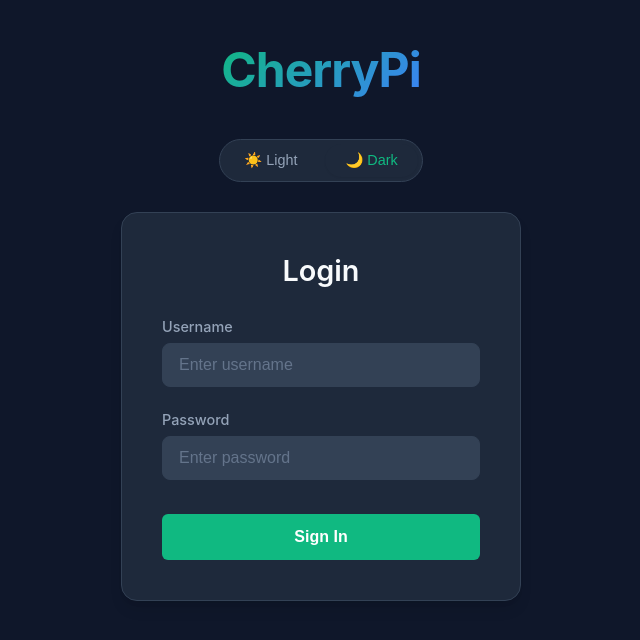
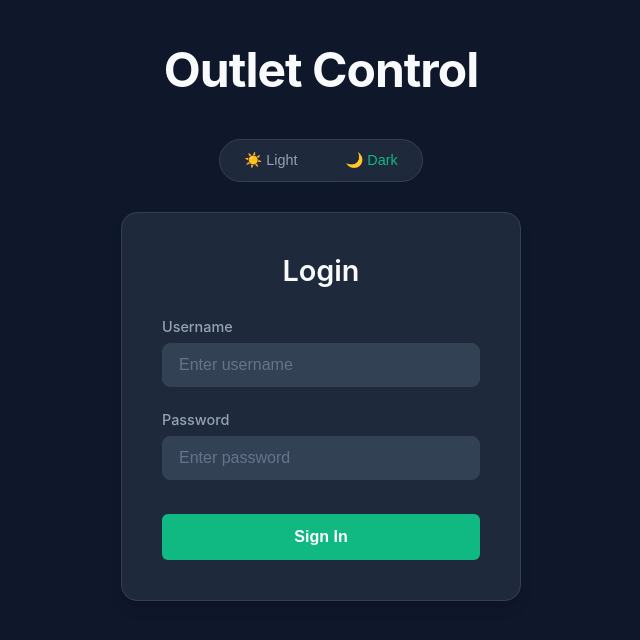
Before and after one commit to VirtualAdam/cherrypi, a React (Create React App) app in the folder src/frontend/: page / in a window 1280 px wide. Shown: the top 640 px of the page, without its empty margins (319-959 px from the left). Built offline with nearby package versions, Linux system fonts and the light colour scheme.

Commit message:
Update title to Outlet Control and change button colors to Blue/Grey

```diff
--- a/src/frontend/src/App.css
+++ b/src/frontend/src/App.css
@@ -19,6 +19,12 @@
   --accent-danger-hover: #dc2626;
 
   --btn-text: #ffffff;
+
+  --btn-on-bg: #3b82f6; /* Blue 500 */
+  --btn-on-hover: #2563eb;
+
+  --btn-off-bg: #64748b; /* Slate 500 */
+  --btn-off-hover: #475569;
 
   --shadow-sm: 0 1px 2px 0 rgb(0 0 0 / 0.05);
   --shadow: 0 4px 6px -1px rgb(0 0 0 / 0.1), 0 2px 4px -2px rgb(0 0 0 / 0.1);
@@ -42,6 +48,12 @@
 
   --accent-danger: #ef4444;
   --accent-danger-hover: #dc2626;
+
+  --btn-on-bg: #3b82f6;
+  --btn-on-hover: #2563eb;
+
+  --btn-off-bg: #64748b;
+  --btn-off-hover: #475569;
 
   --shadow-sm: 0 1px 2px 0 rgb(0 0 0 / 0.05);
   --shadow: 0 1px 3px 0 rgb(0 0 0 / 0.1), 0 1px 2px -1px rgb(0 0 0 / 0.1);
@@ -84,9 +96,7 @@ h1 {
   font-weight: 700;
   margin: 0 0 40px 0;
   letter-spacing: -1px;
-  background: linear-gradient(135deg, var(--accent-primary), #3b82f6);
-  -webkit-background-clip: text;
-  -webkit-text-fill-color: transparent;
+  color: var(--text-primary);
 }
 
 /* Button Base */
@@ -139,23 +149,23 @@ h1 {
 }
 
 .btn-on {
-  background-color: var(--accent-primary);
+  background-color: var(--btn-on-bg);
   color: #fff;
   min-width: 80px;
 }
 
 .btn-on:hover {
-  background-color: var(--accent-primary-hover);
+  background-color: var(--btn-on-hover);
 }
 
 .btn-off {
-  background-color: var(--accent-danger);
+  background-color: var(--btn-off-bg);
   color: #fff;
   min-width: 80px;
 }
 
 .btn-off:hover {
-  background-color: var(--accent-danger-hover);
+  background-color: var(--btn-off-hover);
 }
 
 /* Theme Toggle */
--- a/src/frontend/src/App.js
+++ b/src/frontend/src/App.js
@@ -73,7 +73,7 @@ function App() {
     return (
       <div className="App">
         <header className="App-header">
-          <h1>CherryPi</h1>
+          <h1>Outlet Control</h1>
           <Login onLogin={setIsLoggedIn} theme={theme} onThemeToggle={setTheme} />
         </header>
       </div>
@@ -96,7 +96,7 @@ function App() {
     <div className="App">
       <header className="App-header">
         <div className="header-top">
-          <h1>CherryPi</h1>
+          <h1>Outlet Control</h1>
           <div className="header-buttons">
             <button className="btn btn-secondary" onClick={() => setCurrentPage('edit')}>
               Edit
```
